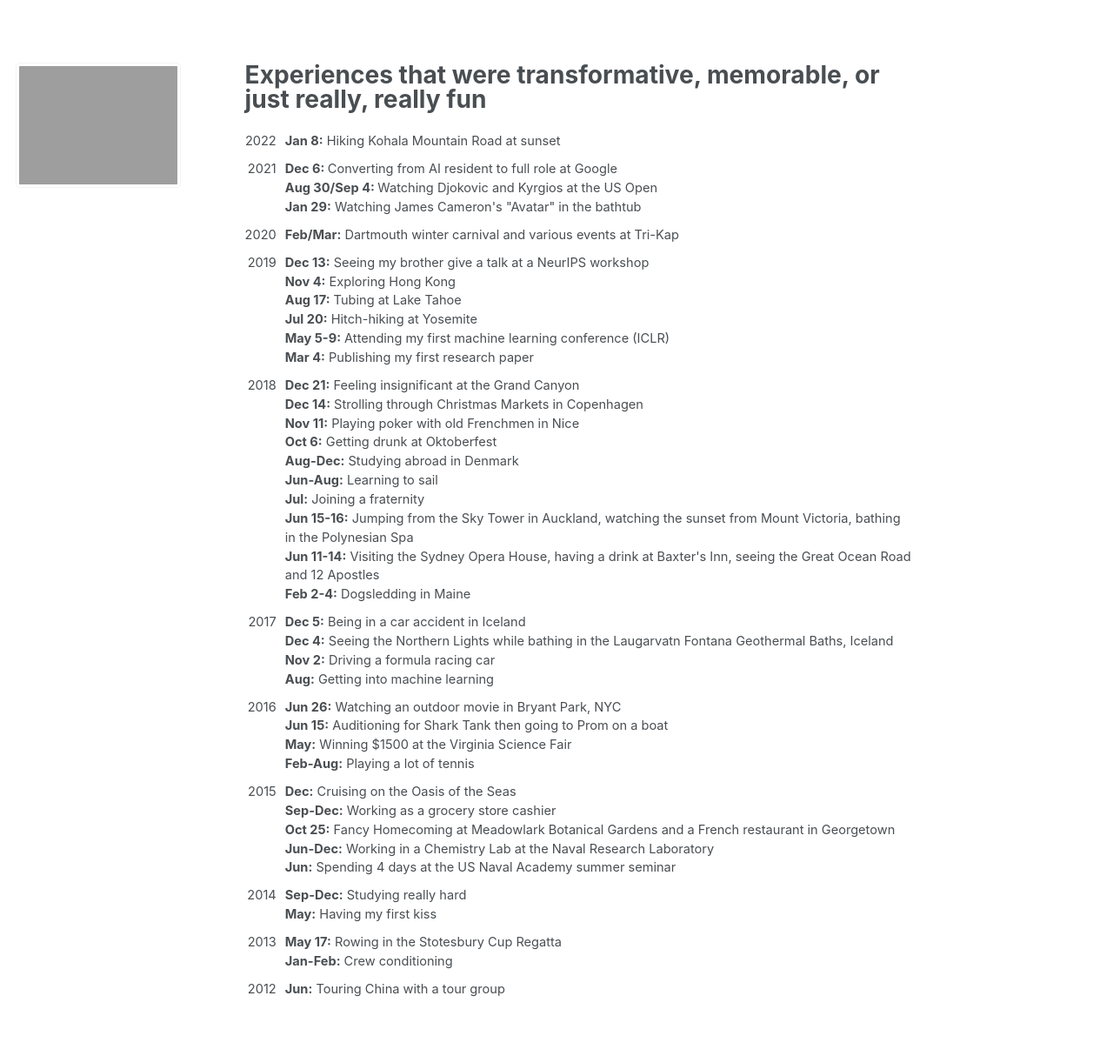
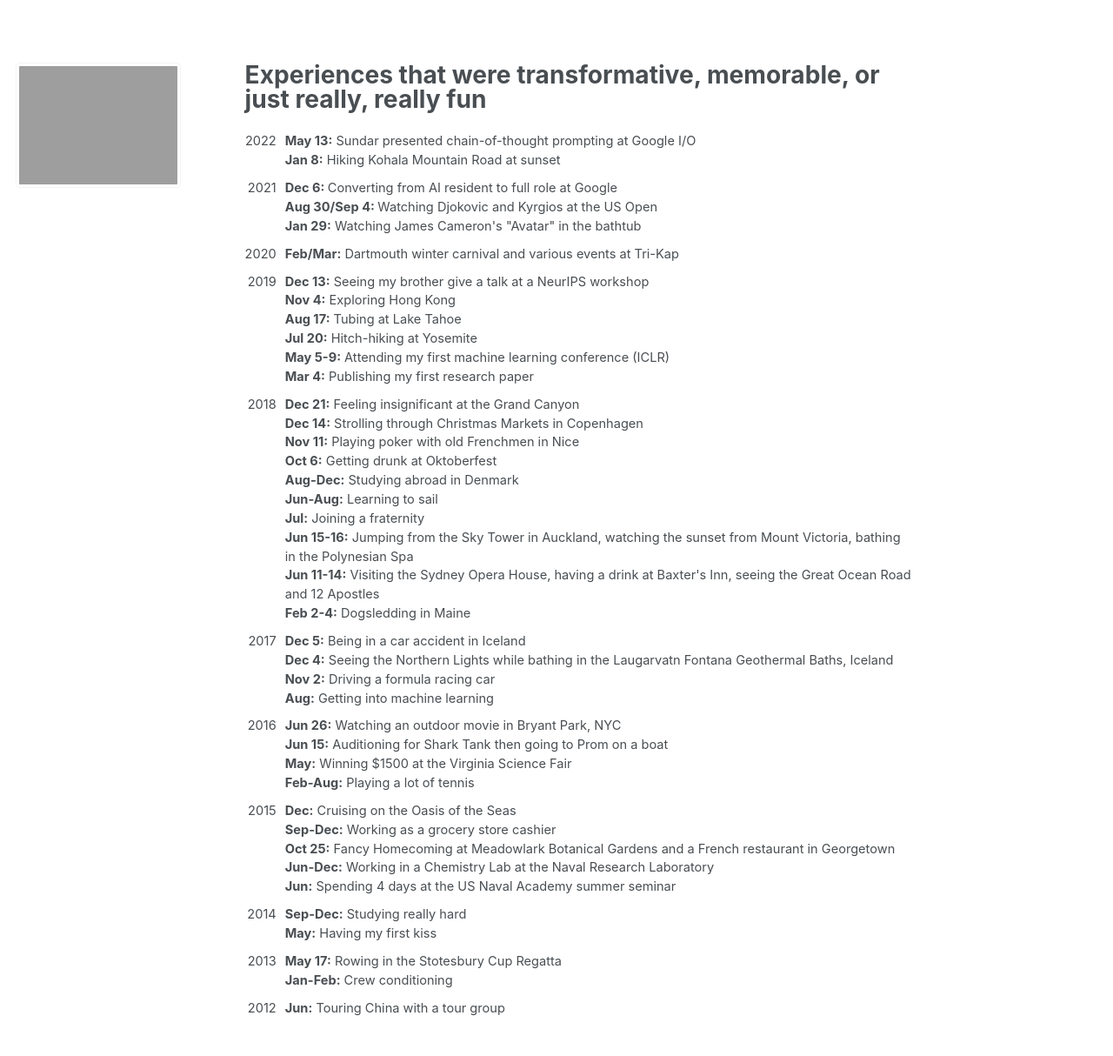
Before and after one commit to jasonwei20/jasonwei20.github.io, a Jekyll site: the page built from _pages/life_experiences.md, in a window 1280 px wide. Shown: the whole page at 87% size. Built offline with Jekyll 4.4.1, drawn with Linux system fonts in a browser that asks for light colours; before the commit the page ends 1192 px from its top, so only the background shows below that.

Commit message:
Update life_experiences.md

```diff
--- a/_pages/life_experiences.md
+++ b/_pages/life_experiences.md
@@ -18,7 +18,11 @@ table, th, td {
 <table style="width:100%">
   <tr>
     <td style="width:40px; text-align:right; padding-right:10px; padding-top:10px">2022</td>
-    <td style="padding-top:10px"><b>Jan 8:</b> Hiking Kohala Mountain Road at sunset</td>
+    <td style="padding-top:10px"><b>May 13:</b> Sundar presented chain-of-thought prompting at Google I/O</td>
+  </tr>
+  <tr>
+    <td style="width:40px; text-align:right; padding-right:10px"></td>
+    <td><b>Jan 8:</b> Hiking Kohala Mountain Road at sunset</td>
   </tr>
   <tr>
     <td style="width:40px; text-align:right; padding-right:10px; padding-top:10px">2021</td>
```
